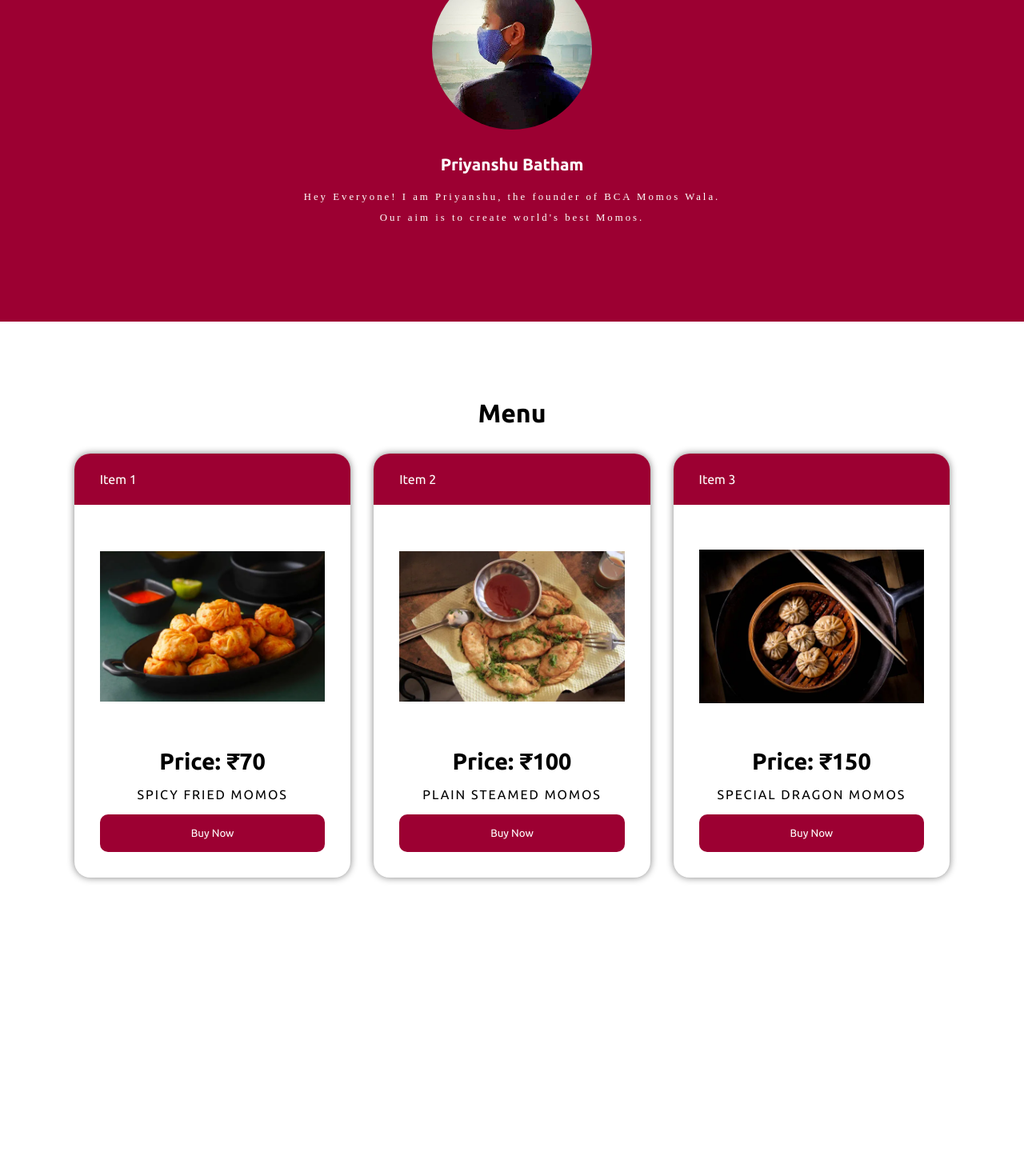
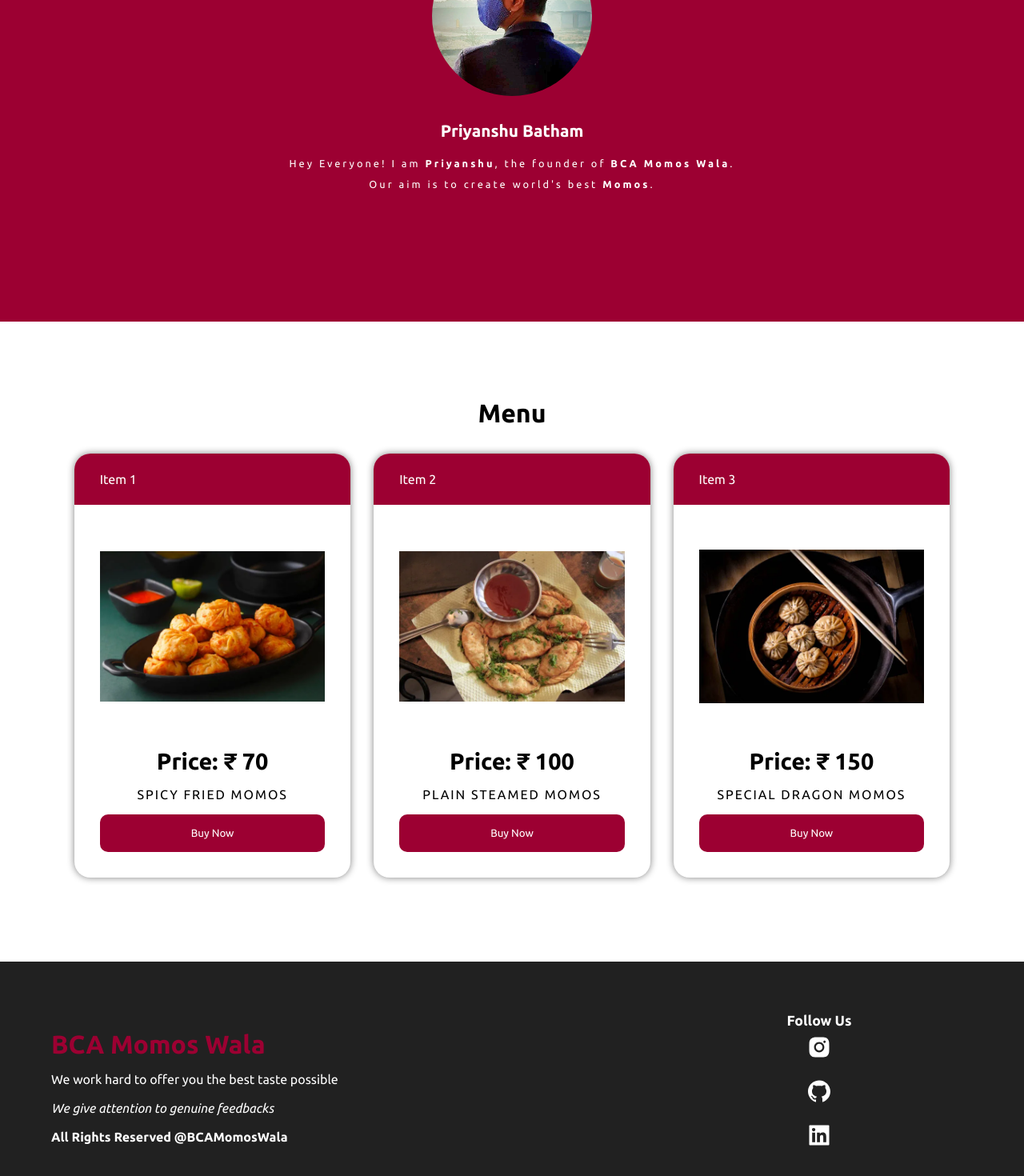
Before and after one commit to Priyanshu-Batham/BcaMomosWala-Frontend, a React (Create React App) app: page / in a window 1280 px wide. Shown: the part 1118-2588 px from the top of the page at 80% size. Before the commit the page ends 2320 px from the top, so only its background shows below. Built offline with nearby package versions, Linux system fonts and the light colour scheme.

Commit message:
home page completed

```diff
--- a/src/App.js
+++ b/src/App.js
@@ -2,6 +2,7 @@
 import { BrowserRouter, Routes, Route } from "react-router-dom";
 import Home from "./components/home/Home";
 import Header from "./components/layout/Header";
+import Footer from './components/layout/Footer'
 
 function App() {
   return (
@@ -10,6 +11,7 @@
       <Routes>
         <Route path="/" element={<Home />} />
       </Routes>
+      <Footer />
     </BrowserRouter>
   );
 }
--- a/src/components/home/Founder.jsx
+++ b/src/components/home/Founder.jsx
@@ -20,8 +20,8 @@
       <motion.div {...anime}>
         <img src={founderPfp} alt='founder' height={200} width={200}/>
         <h3>Priyanshu Batham</h3>
-        <p>Hey Everyone! I am Priyanshu, the founder of BCA Momos Wala.<br />
-        Our aim is to create world's best Momos.
+        <p>Hey Everyone! I am <strong>Priyanshu</strong>, the founder of <strong>BCA Momos Wala</strong>.<br />
+        Our aim is to create world's best <strong>Momos</strong>.
         </p>
       </motion.div>
     </section>
--- a/src/components/home/MenuCard.jsx
+++ b/src/components/home/MenuCard.jsx
@@ -18,7 +18,7 @@
       <div>Item {itemNum}</div>
       <main>
         <img src={momosImg} alt={itemNum} />
-        <h5>Price: ₹{price}</h5>
+        <h5>Price: ₹ {price}</h5>
         <p>{title}</p>
         <button
           onClick={() => {
--- /dev/null
+++ b/src/components/layout/Footer.jsx
@@ -0,0 +1,28 @@
+import React from "react";
+import '../../style/footer.scss'
+import {AiFillInstagram, AiFillGithub, AiFillLinkedin} from 'react-icons/ai'
+
+const Footer = () => {
+  return (
+    <footer>
+      <div>
+        <h2>BCA Momos Wala</h2>
+        <p>We work hard to offer you the best taste possible</p>
+        <br/>
+        <em>We give attention to genuine feedbacks</em>
+        <br/>
+        <br/>
+        <strong>All Rights Reserved @BCAMomosWala</strong>
+      </div>
+
+      <aside>
+        <h4>Follow Us</h4>
+        <a href="#"><AiFillInstagram /></a>
+        <a href="#"><AiFillGithub /></a>
+        <a href="#"><AiFillLinkedin /></a>
+      </aside>
+    </footer>
+  );
+};
+
+export default Footer;
--- /dev/null
+++ b/src/style/footer.scss
@@ -0,0 +1,53 @@
+@import "colors";
+
+footer {
+    min-height: 300px;
+    background-color: $dark;
+    padding: 4rem;
+    display: grid;
+    grid-template-columns: 2fr 1fr;
+    color: white;
+    align-items: center;
+
+    h2{
+        font-size: 2rem;
+        color: $red;
+        font-weight: 900;
+    }
+
+    p{
+        margin-top: 1rem;
+    }
+
+    aside{
+        height: 100%;
+        display: flex;
+        flex-direction: column;
+        align-items: center;
+        justify-content: center;
+
+        >h4{
+            font-size: 1.1rem;
+            text-align: center;
+        }
+
+        >a{
+            margin: 0.5rem;
+            font-size: 2rem;
+            color: white;
+
+            &:hover{
+                color: $red;
+            }
+        }
+    }
+}
+
+@media screen and (max-width: 600px){
+    footer{
+        grid-template-columns: 1fr;
+        text-align: center;
+
+
+    }
+}
--- a/src/style/founder.scss
+++ b/src/style/founder.scss
@@ -1,15 +1,15 @@
-@import 'colors';
+@import "colors";
 
-.founder{
+.founder {
   overflow-x: hidden;
   height: 80vh;
   background-color: $red;
+  display: flex;
+  justify-content: center;
+  align-items: center;
 
-    > div{
-        // height: 100%;
-        width: 50%;
-        margin: auto;
-        margin-top: 200px;
+  > div {
+    max-width: 90%;
     text-align: center;
     display: flex;
     flex-direction: column;
@@ -17,19 +17,18 @@
     align-items: center;
     color: white;
 
-        > img{
+    > img {
       border-radius: 100%;
     }
 
-        >h3{
+    > h3 {
       font-size: 1.3rem;
       padding: 2rem 0 1rem 0;
     }
 
-        >p {
+    > p {
       letter-spacing: 3px;
       font-size: 0.8rem;
-            font-family: cursive;
       line-height: 200%;
     }
   }
--- a/src/style/menu.scss
+++ b/src/style/menu.scss
@@ -1,5 +1,6 @@
 @import "colors";
 
+// Menu
 #menu {
   min-height: 100vh;
   background-color: white;
@@ -18,6 +19,7 @@
   }
 }
 
+// Menu card
 .menuCard {
   background-color: white;
   width: 30%;
@@ -73,16 +75,21 @@
   }
 }
 
+@media screen and (max-width: 600px) {
+  #menu {
+    padding: 2rem;
 
-@media screen and (max-width: 600px) {
-  #menu{
-    > div{
+    > div {
       flex-direction: column;
     }
   }
 
-  .menuCard{
+  .menuCard {
     width: 100%;
     margin: 1rem 0;
+
+    >main > h5{
+      margin-top: 0;
+    }
   }
 }
```
Also changed, not shown: timestamp.txt. Lines whose indentation alone changed are shown as unchanged.
